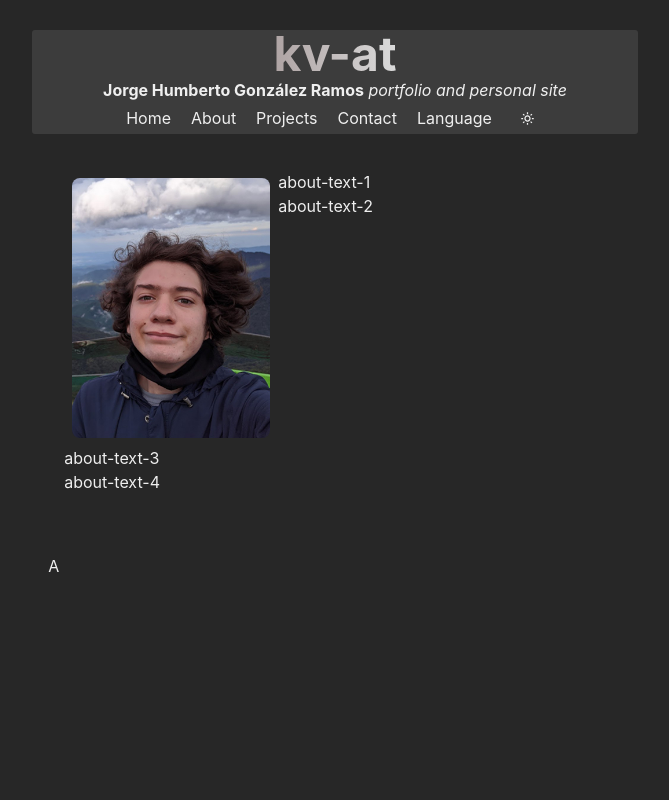
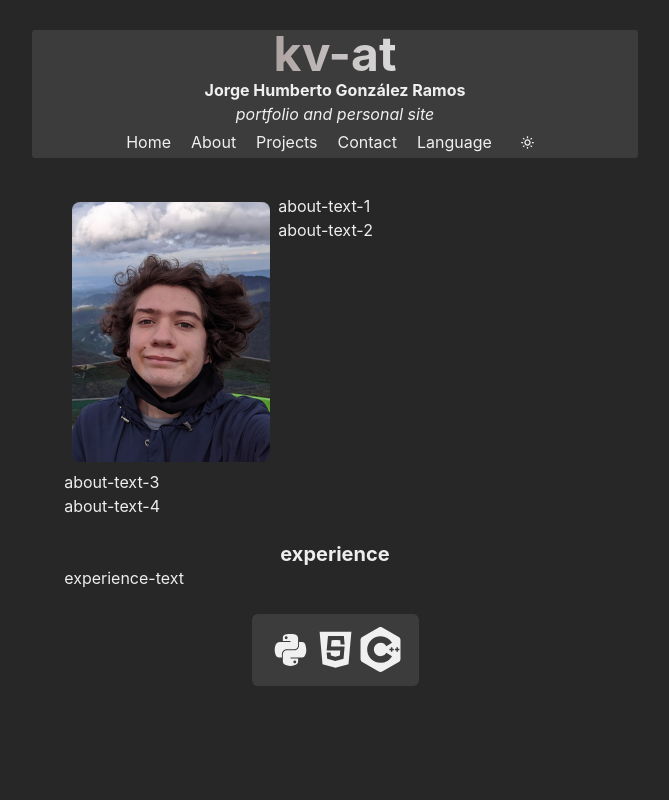
Before and after one commit to kwattt/kv-at-portfolio-react-ts, a React (Create React App) app: page / in a window 1280 px wide. Shown: the top 800 px of the page, without its empty margins (305-974 px from the left). Built offline with nearby package versions, Linux system fonts and the light colour scheme.

Commit message:
Added experience (spanish)

```diff
--- a/public/locales/es/translation.json
+++ b/public/locales/es/translation.json
@@ -1,5 +1,5 @@
 {
-  "subtext": ", sitio personal y portafolio.",
+  "subtext": "sitio personal y portafolio",
   "home": "Inicio",
   "about": "Acerca",
   "work": "Proyectos",
@@ -8,12 +8,12 @@
   "eng": "Inglés",
   "esp": "Español",
   "about-title": "Acerca de mí",
-  "about-text-1": "¡Hola! Mi nombre es Jorge Humberto González Ramos, tengo 19 años. Actualmente estudio Ingeniería en Computación en el Centro Universitario de Ciencias Exactas e Ingenierías (CUCEI).",
+  "about-text-1": "¡Hola! Mi nombre es Jorge Humberto González Ramos, tengo 19 años y actualmente vivo en Guadalajara, México. Actualmente estudio Ingeniería en Computación en el Centro Universitario de Ciencias Exactas e Ingenierías (CUCEI).",
   "about-text-2": "Mi interés por la programación surgió desde mi infancia con los videojuegos, el gamemodding fue mi inicio, sin embargo mi experiencia profesional comenzó recientemente en 2019.",
   "about-text-3": "La experiencia se enfoca en el web-development, tanto en el front-end como en el back-end con el entusiasmo de usar las últimas y mejores tecnologías disponibles.",
   "about-text-4": "Mi principal objetivo es aprovechar mis habilidades y enfocarlas en la creación de nuevas herramientas y soluciones para todos los usuarios.",
   "experience": "Experiencia",
-  "experience-text": "Principalmente he trabajado con el lenguaje de python y javascript, sin embargo como hobby y estudio también he aprendido lenguajes como c, c++, c#  y lenguajes de scripting",
+  "experience-text": "Principalmente he trabajado con el lenguaje de python y javascript, sin embargo como hobby y estudio también he aprendido lenguajes como c, c++, c#  y lenguajes de scripting. Da click en el icono para ver las tecnologías!",
   "experience-low": "Experiencia baja",
   "experience-high": "Experiencia alta"
 }
--- a/src/Components/Home/About/About.tsx
+++ b/src/Components/Home/About/About.tsx
@@ -1,72 +1,17 @@
 import {
   Box,
-  Text,
-  Image,
-  Heading,
-  Center,
-  HStack,
-  Flex,
 } from "@chakra-ui/react";
 
-import {
-  Popover,
-  PopoverTrigger,
-  PopoverContent,
-  PopoverHeader,
-  PopoverBody,
-  PopoverFooter,
-  PopoverArrow,
-  PopoverCloseButton,
-  IconButton
-} from "@chakra-ui/react"
-
-import { DiPython, DiJavascript, DiReact,  } from 'react-icons/di';
-import { SiCplusplus,  } from 'react-icons/si';
-
-import Circle from './Circle'
-
-import { useTranslation } from 'react-i18next';
-
-import Myself from './../../../static/me2.jpg'
+import Experience from "./Experience";
+import Intro from "./Intro";
 
 const About = () => {
-  const { t } = useTranslation();
 
   return (<Box p={4}>
 
-    <Box>
-
-      <Box display={{ md: "flex" }}>
-
-          <Image
-              alt="Jorge Humberto González Ramos"
-              src={Myself}
-              borderRadius="lg"
-              width={{ md: "198px"}}
-              objectFit="cover"
-              margin={2}
-          />
-
-        <Text mt={{ base: 2, md: 0 }} textAlign="justify">
-          {t('about-text-1')}
-          <br/>
-          {t('about-text-2')}
-        </Text>
-      </Box>
-
-      <Box>
-        <Text textAlign="justify">
-          {t('about-text-3')}
-          <br/>
-          {t('about-text-4')}
-          <br/>
-        </Text>
-      </Box>
-
-  </Box>
-
+  <Intro/>
   <br/>
-
+  <Experience/>
 
   </Box>)
 }
--- a/src/Components/Home/About/Circle.tsx
+++ b/src/Components/Home/About/Circle.tsx
@@ -1,13 +1,18 @@
+import {
+  Box
+} from "@chakra-ui/react"
+
 interface Colort {
   color: string;
 }
-
 const Circle = ({color}: Colort) => {
 
     return (
-      <svg>
-        <circle strokeWidth={0.4} stroke="gray" cx={30} cy={30} r={7} fill={color} />
-      </svg>
+      <Box ml={2}>
+        <svg width={14} height={14}>
+          <circle strokeWidth={0.4} stroke="gray" cx={7} cy={7} r={7} fill={color} />
+        </svg>
+      </Box>
     )
 }
 export default Circle;
--- /dev/null
+++ b/src/Components/Home/About/Experience.tsx
@@ -0,0 +1,43 @@
+import {
+  Box,
+  Text,
+  Center,
+  Heading,
+  useColorModeValue
+} from "@chakra-ui/react"
+
+import { useTranslation } from 'react-i18next';
+
+import { DiPython, DiJavascript } from 'react-icons/di';
+import { SiCplusplus } from 'react-icons/si';
+
+import {PythonCase, JSCase, CplusCase} from './ExperienceTechs'
+
+import LangCase from './LangCase'
+
+const Experience = () => {
+  const contColor = useColorModeValue("#c0d3db", "#3c3c3c")
+
+  const { t } = useTranslation();
+
+  return (<Box>
+    <Center><Heading as="h2" size="md">{t('experience')}</Heading></Center>
+
+    <Text textAlign="justify">
+      {t('experience-text')}
+    </Text>
+
+    <Center>
+      <Box bg={contColor} p={4} borderRadius="md" mt={6}>
+        <LangCase name="Python" Icon={DiPython} Content={PythonCase}/>
+        <LangCase name="JavaScript" Icon={DiJavascript} Content={JSCase}/>
+        <LangCase name="C++" Icon={SiCplusplus} Content={CplusCase}/>
+      </Box>
+    </Center>
+
+
+  </Box>
+  )
+}
+
+export default Experience;
--- /dev/null
+++ b/src/Components/Home/About/ExperienceTechs.tsx
@@ -0,0 +1,54 @@
+import { HStack } from '@chakra-ui/react'
+
+import { BsServer, BsController, BsGraphDown } from 'react-icons/bs';
+import { CgScreen, CgMathPlus } from 'react-icons/cg';
+import { SiVueDotJs, SiTypescript, SiFlask, SiDjango } from 'react-icons/si';
+import { VscLibrary } from 'react-icons/vsc';
+import { DiReact } from 'react-icons/di';
+
+import Tech from './Tech'
+
+export const CplusCase = () => {
+  return (<>
+    <HStack>
+      <Tech title="stdlib/boost" size={35} icon={VscLibrary} desc="Uso y comprensión de la misma" color="#72c550"/>
+      <Tech title="desktop apps" size={35} icon={CgScreen} desc="Aplicaciones simples de escritorio." color="#bed640"/>
+    </HStack>
+
+    <HStack mt={2}>
+      <Tech title="Game Modding" size={35} icon={BsController} desc="Múltiples juegos y distintas modificaciones." color="#72c550"/>
+    </HStack>
+  </>)
+}
+
+
+export const JSCase = () => {
+  return (<>
+    <HStack>
+      <Tech title="TypeScript" size={35} icon={SiTypescript} desc="Uso de Typescript" color="#72c550"/>
+      <Tech title="React" size={35} icon={DiReact} desc="Creación de distintas aplicaciones, webs." color="#72c550"/>
+      <Tech title="Vue.Js" size={35} icon={SiVueDotJs} desc="Creación de webs." color="#bed640"/>
+    </HStack>
+    <HStack mt={2}>
+      <Tech title="Express" size={35} icon={BsServer} desc="Servidores básicos en Express" color="#bed640"/>
+    </HStack>
+  </>)
+}
+
+
+export const PythonCase = () => {
+
+  return (<>
+    <HStack>
+      <Tech title="Flask" size={35} icon={SiFlask} desc="Construcción de API, webs interactivas, uso de websockets." color="#72c550"/>
+      <Tech title="Django" size={35} icon={SiDjango} desc="Construcción de Blog, libreta virtual" color="#72c550"/>
+      <Tech title="Matplotlib" size={35} icon={BsGraphDown} desc="Gráficas" color="#bed640"/>
+    </HStack>
+
+    <HStack mt={2}>
+      <Tech title="Pygame" size={35} icon={BsController} desc="Juegos sencillos" color="#72c550"/>
+      <Tech title="Numpy" size={35} icon={CgMathPlus} desc="Cálculos extensos y optimizados" color="#bed640"/>
+    </HStack>
+
+  </>)
+}
--- /dev/null
+++ b/src/Components/Home/About/Intro.tsx
@@ -0,0 +1,46 @@
+import {
+  Box,
+  Image,
+  Text
+} from "@chakra-ui/react";
+
+import { useTranslation } from 'react-i18next';
+
+import Myself from './../../../static/me2.jpg'
+
+const Intro = () => {
+  const { t } = useTranslation();
+
+  return (<Box>
+      <Box display={{ md: "flex" }}>
+
+          <Image
+              alt="Jorge Humberto González Ramos"
+              src={Myself}
+              borderRadius="lg"
+              width={{ md: "198px"}}
+              objectFit="cover"
+              margin={2}
+          />
+
+        <Text mt={{ base: 2, md: 0 }} textAlign="justify">
+          {t('about-text-1')}
+          <br/>
+          {t('about-text-2')}
+        </Text>
+      </Box>
+
+      <Box>
+        <Text textAlign="justify">
+          {t('about-text-3')}
+          <br/>
+          {t('about-text-4')}
+          <br/>
+        </Text>
+      </Box>
+
+  </Box>
+  )
+}
+
+export default Intro;
--- /dev/null
+++ b/src/Components/Home/About/LangCase.tsx
@@ -0,0 +1,51 @@
+import { ComponentType } from "react";
+import { IconType } from "react-icons/lib";
+
+import {
+  Popover,
+  PopoverTrigger,
+  PopoverContent,
+  PopoverHeader,
+  PopoverBody,
+  PopoverArrow,
+  PopoverCloseButton,
+  IconButton
+} from "@chakra-ui/react"
+
+interface langCType {
+  name : string
+  Icon : IconType,
+  Content : ComponentType
+}
+
+const LangCase = ({name, Icon, Content} : langCType) => {
+
+  return (
+
+  <Popover>
+    <PopoverTrigger>
+      <IconButton
+            variant=""
+            aria-label={name}
+            fontSize="45px"
+            icon={ <Icon /> }
+      />
+    </PopoverTrigger>
+    <PopoverContent>
+      <PopoverArrow />
+      <PopoverCloseButton />
+      <PopoverHeader>{name}</PopoverHeader>
+      <PopoverBody>
+
+        <Content/>
+
+      </PopoverBody>
+    </PopoverContent>
+  </Popover>
+
+  )
+
+
+}
+
+export default LangCase;
--- /dev/null
+++ b/src/Components/Home/About/Tech.tsx
@@ -0,0 +1,57 @@
+import {
+  Box,
+  Flex,
+  Center,
+  Icon,
+  Tooltip
+} from "@chakra-ui/react"
+import { IconType } from "react-icons/lib";
+
+import Circle from './Circle'
+
+interface iconT {
+  title: string,
+  desc: string,
+  color: string,
+  icon: IconType,
+  size?: number
+}
+
+const Tech = ({title, size = 45, desc, color, icon}: iconT) => {
+
+    return (
+      <Box
+        borderRadius="md"
+        padding={1}
+
+        border="1px solid gray"
+      >
+
+        <Tooltip label={desc} >
+
+        <span>
+
+        <Flex display="flex" align="center">
+          <b>{title}</b>
+          <Circle color={color}/>
+        </Flex>
+
+        <Center>
+
+            <Icon
+              aria-label="Icon"
+              fontSize={size}
+              as={icon}
+            />
+
+      </Center>
+
+      </span>
+
+      </Tooltip>
+
+
+    </Box>
+    )
+}
+export default Tech;
--- a/src/Components/Home/Home.tsx
+++ b/src/Components/Home/Home.tsx
@@ -5,7 +5,8 @@
   GridItem,
   Container,
   Text,
-  useColorModeValue
+  useColorModeValue,
+  Box
 } from "@chakra-ui/react";
 
 import Navbar from './Nav/Nav';
@@ -13,6 +14,7 @@
 
 import { useTranslation } from 'react-i18next';
 import About from "./About/About";
+import Projects from './Projects/Projects'
 
 const Home = () => {
   const { t } = useTranslation();
@@ -53,7 +55,7 @@
               smartBackspace={true}
             />
             </b>
-            <i>{t('subtext')}</i>
+            <Box textAlign="center"><i>{t('subtext')}</i></Box>
           </Text>
         </Center>
 
@@ -79,7 +81,7 @@
         </GridItem>
 
         <GridItem>
-              A
+          <Projects/>
         </GridItem>
 
         <GridItem>
@@ -87,7 +89,6 @@
         </GridItem>
 
       </Grid>
-
 
       </Container>
 
--- /dev/null
+++ b/src/Components/Home/Projects/Projects.tsx
@@ -0,0 +1,10 @@
+
+const Projects = () => {
+
+
+  return (<>
+
+  </>)
+}
+
+export default Projects;
--- a/src/Theme.tsx
+++ b/src/Theme.tsx
@@ -38,6 +38,13 @@
       }
     })
   },
+  Popover: {
+    baseStyle: (props : GlobalStyleProps) => ({
+      content: {
+        bg: mode("white", "#545454")(props),
+      }
+    })
+  },
 };
 
 const theme = extendTheme({
```
Also changed, not shown: 1 other file (tests, documents, lock files or other folders).
